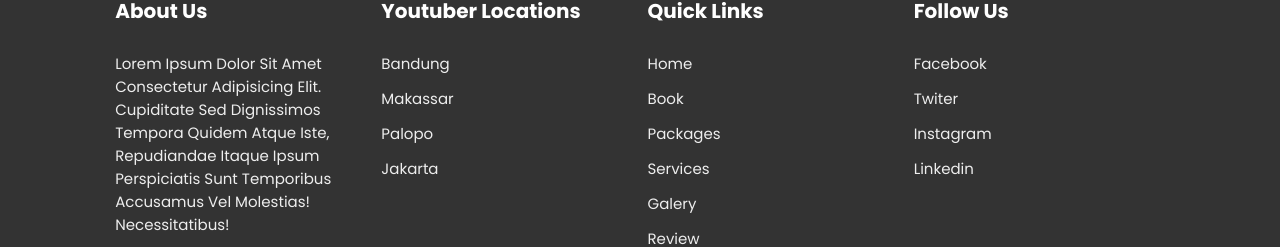
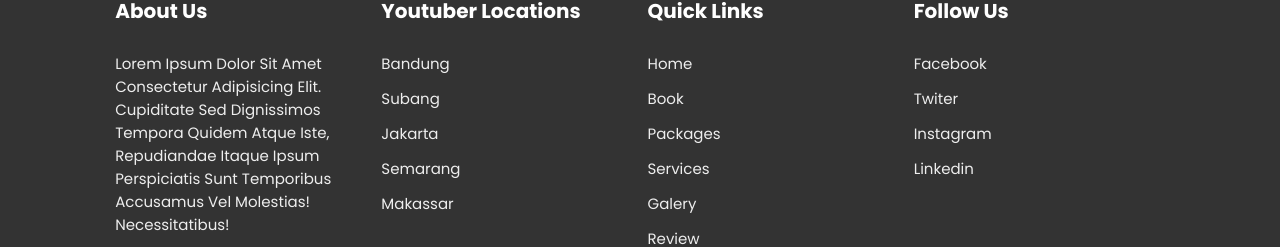
Before and after one commit to Zulkifli39/OnlineLearningWeb, a plain HTML site: page index.html in a window 1280 px wide. Shown: the part 5091-5338 px from the top of the page. Drawn offline with nearby package versions, Linux system fonts and the light colour scheme.

Commit message:
WebOnlineLearning

```diff
--- a/index.html
+++ b/index.html
@@ -539,9 +539,10 @@
         <div class="box">
             <h3>Youtuber locations</h3>
             <a href="#">Bandung</a>
+            <a href="#">Subang</a>
+            <a href="#">Jakarta</a>
+            <a href="#">Semarang</a>
             <a href="#">Makassar</a>
-            <a href="#">Palopo</a>
-            <a href="#">Jakarta</a>
         </div>
         <div class="box">
             <h3>Quick Links</h3>
```
Also changed, not shown: img/cek1.jpg (deleted), img/cong.avif (deleted), img/dicoding1.jpg (deleted), img/eko1 - Copy.jpg (deleted), img/eko1.jpg (deleted), img/image1.png (deleted), img/kelasterbuka1.jpg (deleted), img/petanikode1.jpg (deleted), img/sekolahkoding1.jpg (deleted), img/unpas.jpg (deleted), img/unpas1.jpg (deleted).
